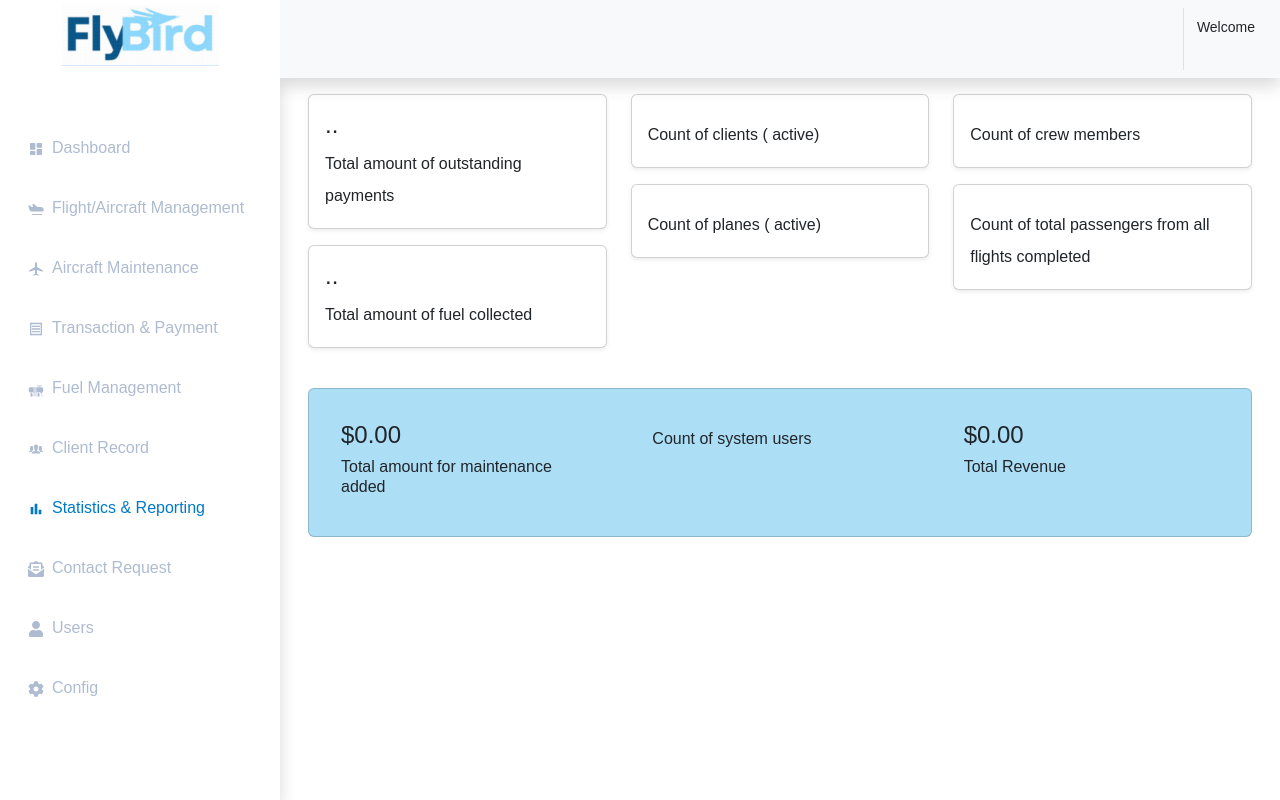
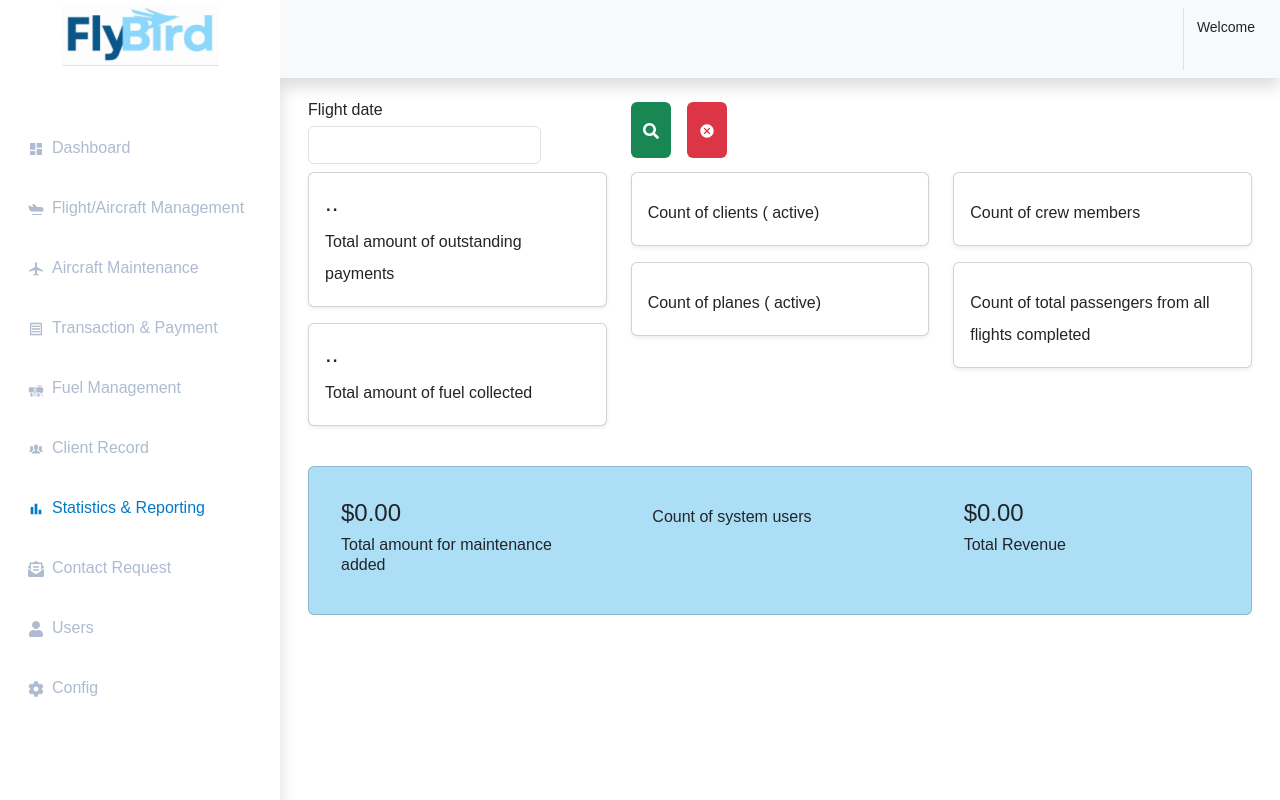
Before and after one commit to theahmadm3/charter-ops, a React (Vite) app: page /admin-report in a window 1280 px wide. Built offline with nearby package versions, Linux system fonts and the light colour scheme; no server answers; sample sign-in values are in the browser's storage; a web font is replaced by a local one.

Commit message:
fix for booking update

```diff
--- /dev/null
+++ b/src/component/filters/reporting-filter.jsx
@@ -0,0 +1,105 @@
+import { Formik, useFormikContext } from "formik";
+import { useDispatch } from "react-redux";
+import * as Yup from "yup";
+import { getAllBookingAsync } from "../../slices/booking/bookingSlice";
+import { Button, Col, FloatingLabel, Form, Row } from "react-bootstrap";
+import { IoChevronForward, IoSearchCircleSharp } from "react-icons/io5";
+import { MdCancel } from "react-icons/md";
+import { useState } from "react";
+import "react-datepicker/dist/react-datepicker.css";
+import DatePicker from "react-datepicker";
+import moment from "moment";
+import { FaSearch } from "react-icons/fa";
+import { getAllReportingAsync } from "../../slices/reporting/reportingSlice";
+
+const ReportingFilter = () => {
+  const dispatch = useDispatch();
+  const [dateRange, setDateRange] = useState([null, null]);
+  const [startDate, endDate] = dateRange;
+
+  const handleFetch = async () => {
+    await dispatch(getAllBookingAsync({}));
+  };
+
+  const handleDateChange = (update) => {
+    setDateRange(update);
+  };
+
+  return (
+    <>
+      <Formik
+        initialValues={{
+          service_name: "",
+          trip_type: "",
+          aircraft_reg_no: "",
+          status: "",
+        }}
+        validationSchema={Yup.object().shape({
+          // Add your validation rules here
+        })}
+        onSubmit={() => {
+          const payload = {
+            start_date: startDate ? moment(startDate).format("YYYY-MM-DD") : "",
+            end_date: endDate ? moment(endDate).format("YYYY-MM-DD") : "",
+          };
+          dispatch(getAllReportingAsync(payload))
+            .then((response) => {
+              if (response.payload.success) {
+                // Handle success
+              }
+            })
+            .catch((error) => {
+              console.error("Error occurred:", error);
+            });
+        }}
+        validateOnChange
+        validateOnBlur
+        validateOnSubmit
+      >
+        {({ errors, touched, handleSubmit, values, handleChange }) => (
+          <Form onSubmit={handleSubmit}>
+            <Row>
+              <Col md={4}>
+                <Form.Group>
+                  <p className="m-0 p-0">Flight date</p>
+                  <DatePicker
+                    className="mb-2 form-control w-100"
+                    selectsRange={true}
+                    startDate={startDate}
+                    endDate={endDate}
+                    onChange={handleDateChange}
+                    isClearable={true}
+                  />
+                </Form.Group>
+              </Col>
+
+              <Col>
+                <Button
+                  type="submit"
+                  variant="success"
+                  className="my-2 me-3 py-3 border-0"
+                >
+                  <span>
+                    <FaSearch />{" "}
+                  </span>
+                </Button>
+
+                <Button
+                  variant="danger"
+                  className="my-2 me-3 py-3 border-0"
+                  onClick={handleFetch}
+                >
+                  <span>
+                    <MdCancel />
+                  </span>
+                </Button>
+              </Col>
+            </Row>
+          </Form>
+        )}
+      </Formik>
+    </>
+  );
+};
+
+export default ReportingFilter;
--- a/src/pages/dashboard/admin/booking/steps/step-five/edit-step-five.jsx
+++ b/src/pages/dashboard/admin/booking/steps/step-five/edit-step-five.jsx
@@ -33,9 +33,9 @@ function EditBookingStepFive(props) {
 
   // Initial values for the form
   const initialValues = {
-    crew_members: [],
     crew_notes: props?.data[0]?.trip_sheet?.crew_notes || "",
     passenger_notes: props?.data[0]?.trip_sheet?.passenger_notes || "",
+    crew_members: [],
   };
 
   // Validation schema
@@ -99,7 +99,7 @@ function EditBookingStepFive(props) {
         validationSchema={validationSchema}
         onSubmit={handleSubmit}
       >
-        {({ errors, touched, setFieldValue, handleChange }) => (
+        {({ errors, touched, values, setFieldValue, handleChange }) => (
           <Form>
             <Row>
               <Col md={6}>
@@ -139,7 +139,7 @@ function EditBookingStepFive(props) {
                   <label>Crew note</label>
                   <BootstrapForm.Control
                     as="textarea"
-                    value={props?.data[0]?.trip_sheet?.crew_notes}
+                    value={values.crew_notes} // Use Formik's values
                     placeholder="Crew note"
                     name="crew_notes"
                     onChange={handleChange}
@@ -156,7 +156,7 @@ function EditBookingStepFive(props) {
                   <label>Passenger note</label>
                   <BootstrapForm.Control
                     as="textarea"
-                    value={props?.data[0]?.trip_sheet?.passenger_notes}
+                    value={values.passenger_notes} // Use Formik's values
                     placeholder="Passenger notes"
                     name="passenger_notes"
                     onChange={handleChange}
--- a/src/pages/dashboard/admin/booking/steps/step-four/edit-step-four.jsx
+++ b/src/pages/dashboard/admin/booking/steps/step-four/edit-step-four.jsx
@@ -141,22 +141,22 @@ function EditBookingStepFour(props) {
       ],
     };
 
-    // dispatch(
-    //   addBookingStepThreeAsync({
-    //     bookingId: props?.data[0]?.id,
-    //     values: payload,
-    //   })
-    // )
-    //   .then((response) => {
-    //     if (response?.payload?.success) {
-    //       const current = bookingInfo?.currentStep;
-    //       dispatch(setCurrentStep(current + 1));
-    //     }
-    //   })
-    //   .catch((error) => {
-    //     console.error("Error occurred:", error);
-    //     toast.error("An unexpected error occurred.");
-    //   });
+    dispatch(
+      addBookingStepThreeAsync({
+        bookingId: props?.data[0]?.id,
+        values: payload,
+      })
+    )
+      .then((response) => {
+        if (response?.payload?.success) {
+          const current = bookingInfo?.currentStep;
+          dispatch(setCurrentStep(current + 1));
+        }
+      })
+      .catch((error) => {
+        console.error("Error occurred:", error);
+        toast.error("An unexpected error occurred.");
+      });
   };
 
   return (
--- a/src/pages/dashboard/admin/reports/reports.jsx
+++ b/src/pages/dashboard/admin/reports/reports.jsx
@@ -5,6 +5,7 @@ import { FaPlaneUp } from "react-icons/fa6";
 import { useEffect } from "react";
 import { getAllReportingAsync } from "../../../../slices/reporting/reportingSlice";
 import FormatCurrency from "../../../../util/formatCurrency";
+import ReportingFilter from "../../../../component/filters/reporting-filter";
 
 const StatsCard = ({ title, value, icon }) => {
   return (
@@ -33,9 +34,13 @@ const Reports = () => {
       console.log(error);
     }
   }, [dispatch]);
+
   return (
     <AdminLayout>
       <Container fluid>
+        <div>
+          <ReportingFilter />
+        </div>
         {/* Top Section */}
         <Row className="mb-4">
           <Col md={4}>
```
